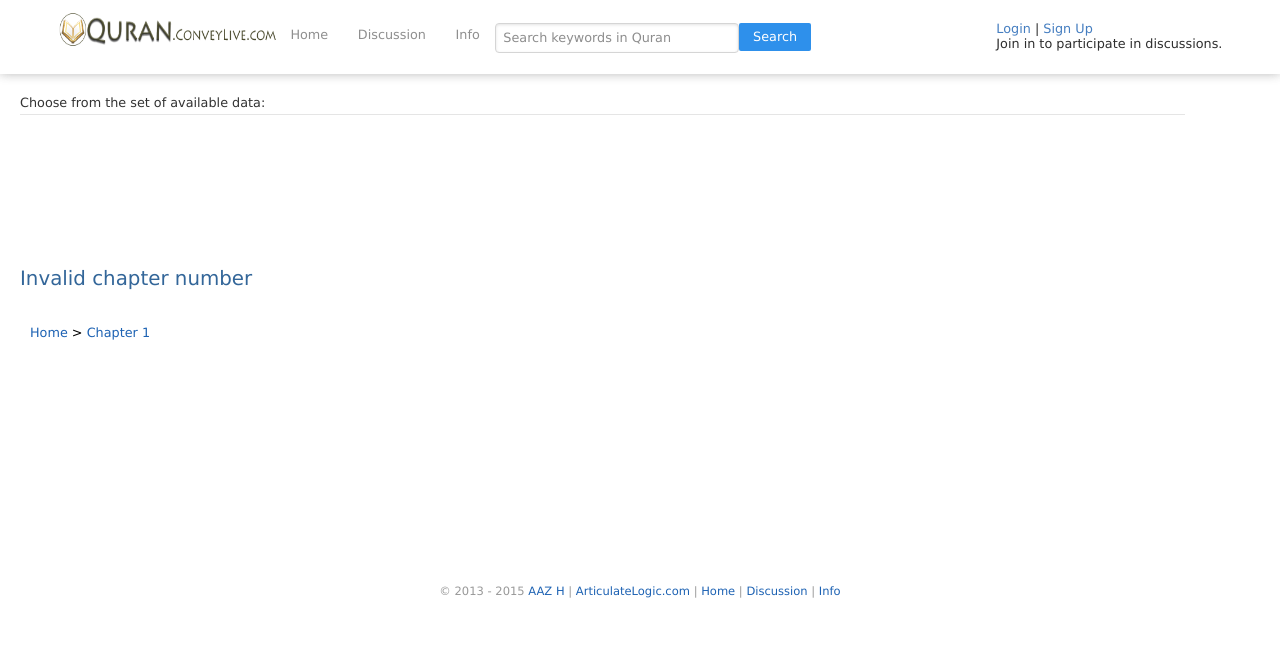
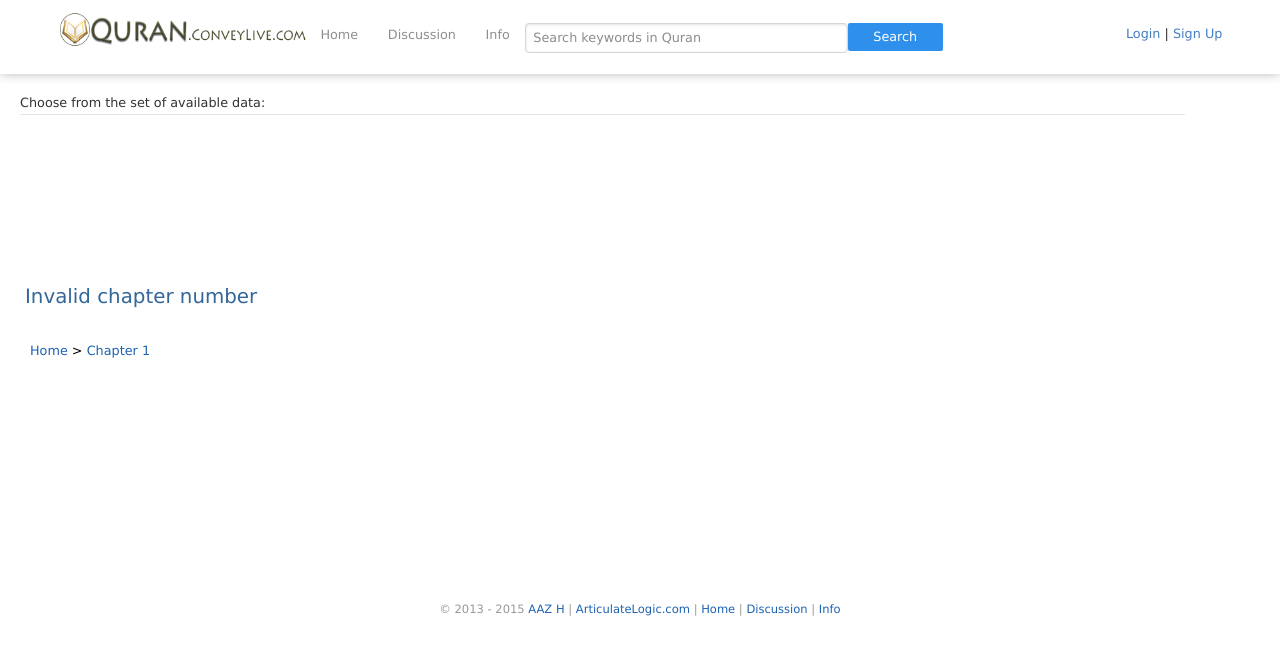
Before and after one commit to aazhbd/quran_cl, a Django app: page /1/ in a window 1280 px wide. Shown: the top 655 px of the page. Run offline with Django 3.2, Linux system fonts and the light colour scheme; data that the repository does not hold is empty.

Commit message:
Style updated

```diff
--- a/static/css/zstyle.css
+++ b/static/css/zstyle.css
@@ -97,10 +97,9 @@ img {
 
 /* end head */
 
-
 /* reports starts here */
 
-#reports{
+#reports {
     clear: both;
     position: relative;
     color: #000;
@@ -117,7 +116,7 @@ img {
 
 /* error starts here */
 
-#errors{
+#errors {
     color:#000;
     width:auto;
     height:20px;
@@ -126,23 +125,22 @@ img {
     padding:5px;
     margin:3px;
 }
+
 /* error ends here */
-
 
 /* logo starts here */
 
-#logo{
+#logo {
     float:left;
     height:37px;
-    max-width: 220px;
+    max-width: 250px;
 }
 
 /* logo ends here */
 
-
 /* banner starts here */
 
-#banner{
+#banner {
     width: 91%;
     margin: auto;
     padding: 0;
@@ -150,7 +148,7 @@ img {
 
 #search {
     float: left;
-    width: 28%;
+    width: 37%;
     padding: 10px 0;
 }
 
@@ -168,22 +166,19 @@ img {
 
 .btnsearch {
     width: 22%;
-    padding: 0;
-    padding: 4px;
 }
 
 /* banner ends here */
 
-
-#topright{
+#topright {
     float: right;
-    padding: 10px 0;
+    padding: 15px 0;
 }
 
 /* contentbody starts here */
 
 #contentbody {
-    margin: 82px auto 0;
+    margin: 100px auto 0;
     background: #fff no-repeat;
 	padding: 0 20px;
     overflow: auto;
@@ -194,7 +189,6 @@ img {
 }
 
 /* contentbody ends here */
-
 
 /* title starts here */
 
@@ -221,7 +215,7 @@ img {
 /* body starts here */
 
 .body{
-    color:#000;
+    color: #000;
     text-align: justify;
     position: relative;
     overflow: auto;
@@ -234,7 +228,7 @@ img {
     font-weight: lighter;
     font-size: 1.55em;
     color: #336699;
-    padding: 20px 0;
+    padding: 20px 5px;
 }
 
 #backlinks {
@@ -281,7 +275,7 @@ img {
     padding: 10px;
 }
 
-#footer p{
+#footer p {
     margin: 0 auto;
     text-align: center;
 }
@@ -301,7 +295,6 @@ img {
     position: fixed;
     top: 91px;
     margin: 0 auto;
-    overflow: auto;
     z-index: 999;
 }
 
--- a/templates/base.html
+++ b/templates/base.html
@@ -66,8 +66,6 @@
 				{% if not user.is_authenticated %}
 					<a href="/login">Login</a> |
 					<a href="/signup">Sign Up</a>
-					<br />
-					Join in to participate in discussions.
 				{% endif %}
 				{% if user.is_authenticated %}
 					{% if user.first_name != "" or user.last_name != "" %}
@@ -76,7 +74,7 @@
 						{{user.username}}
 					{% endif %}
 					<br />
-					<a href="/discuss">Participate in discussions</a> | <a href="/logout">Logout</a>
+					<a href="/discuss">Discussions</a> | <a href="/logout">Logout</a>
 				{% endif %}
 			</div>
 
```
